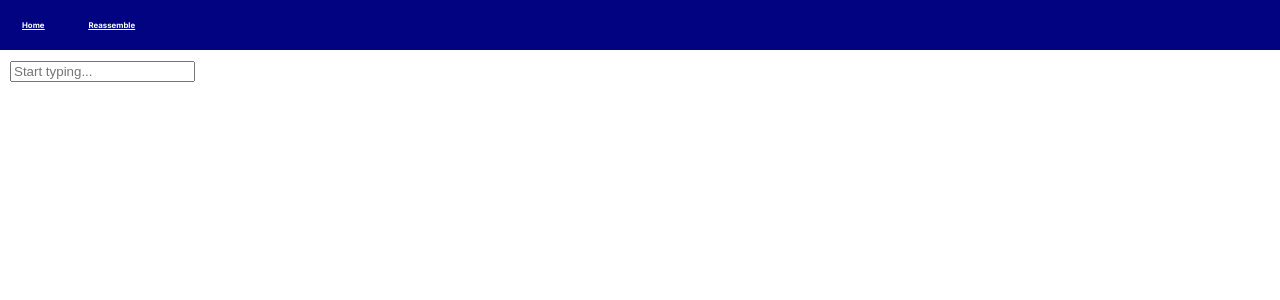
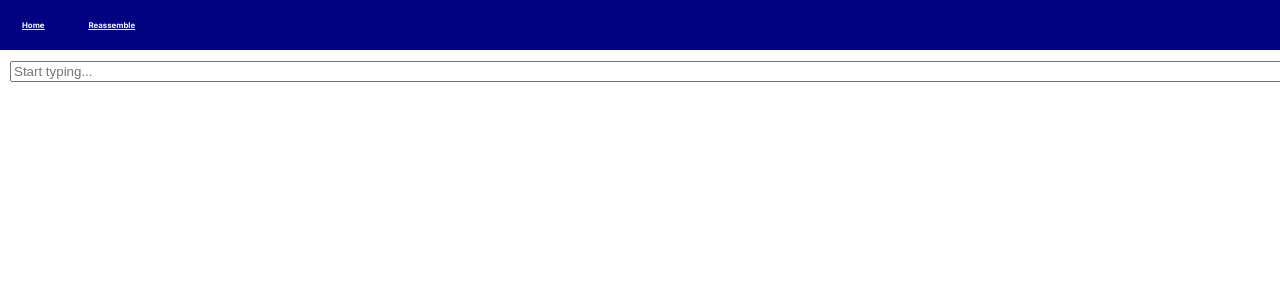
Before and after one commit to Aiken-ng/packlist, a Next.js app: page / in a window 1280 px wide. Shown: the top 300 px of the page. Built offline with nearby package versions, Linux system fonts and the light colour scheme; no server answers; what aws-amplify would draw is missing.

Commit message:
Update all_pages.css

```diff
--- a/app/all_pages.css
+++ b/app/all_pages.css
@@ -31,5 +31,11 @@ body {
     color: black;
 }
 div {
+  width:100%;
+  height: auto;
   margin:10px;
 }
+
+input {
+  width:100%;
+}
```
